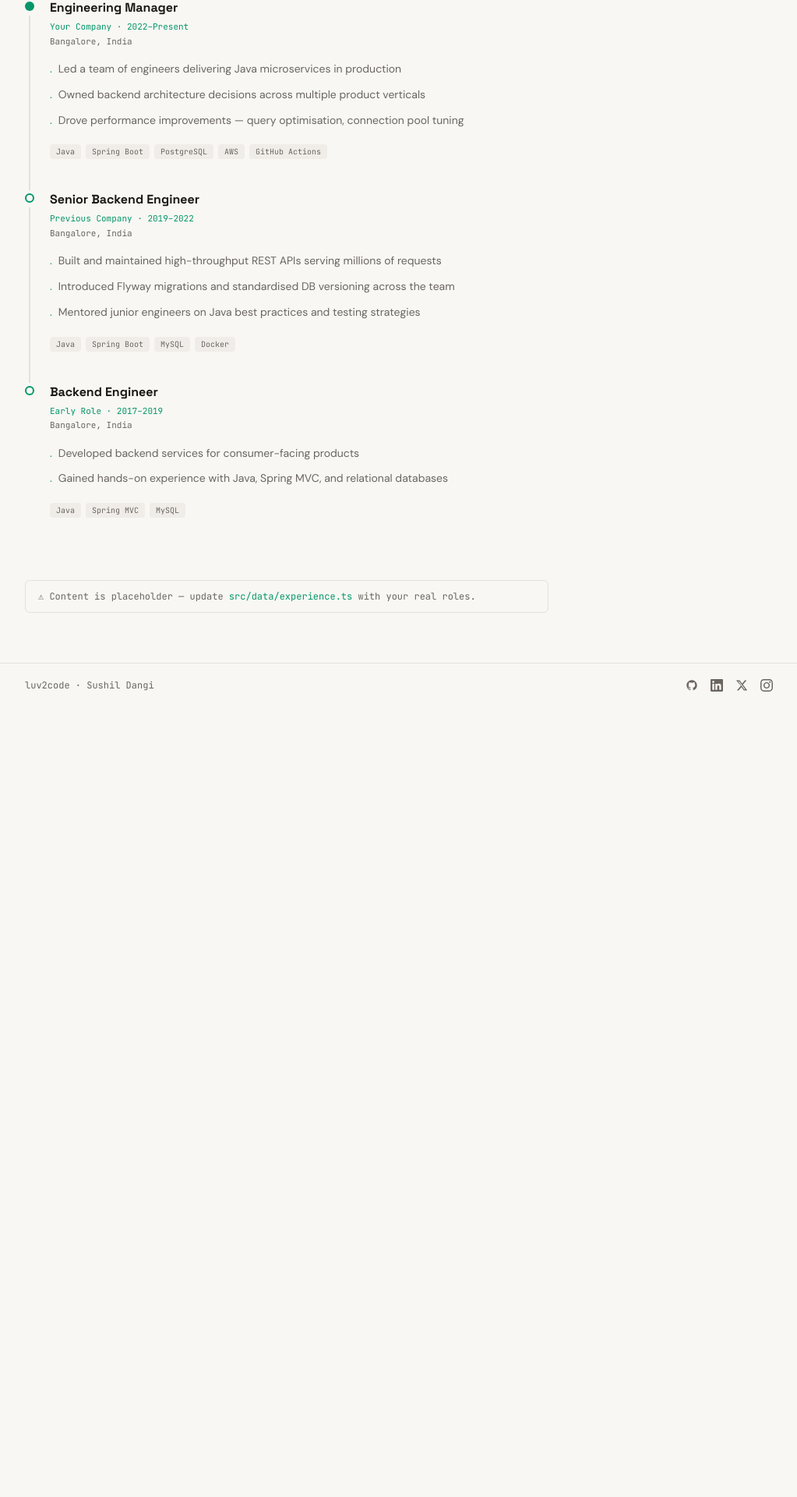
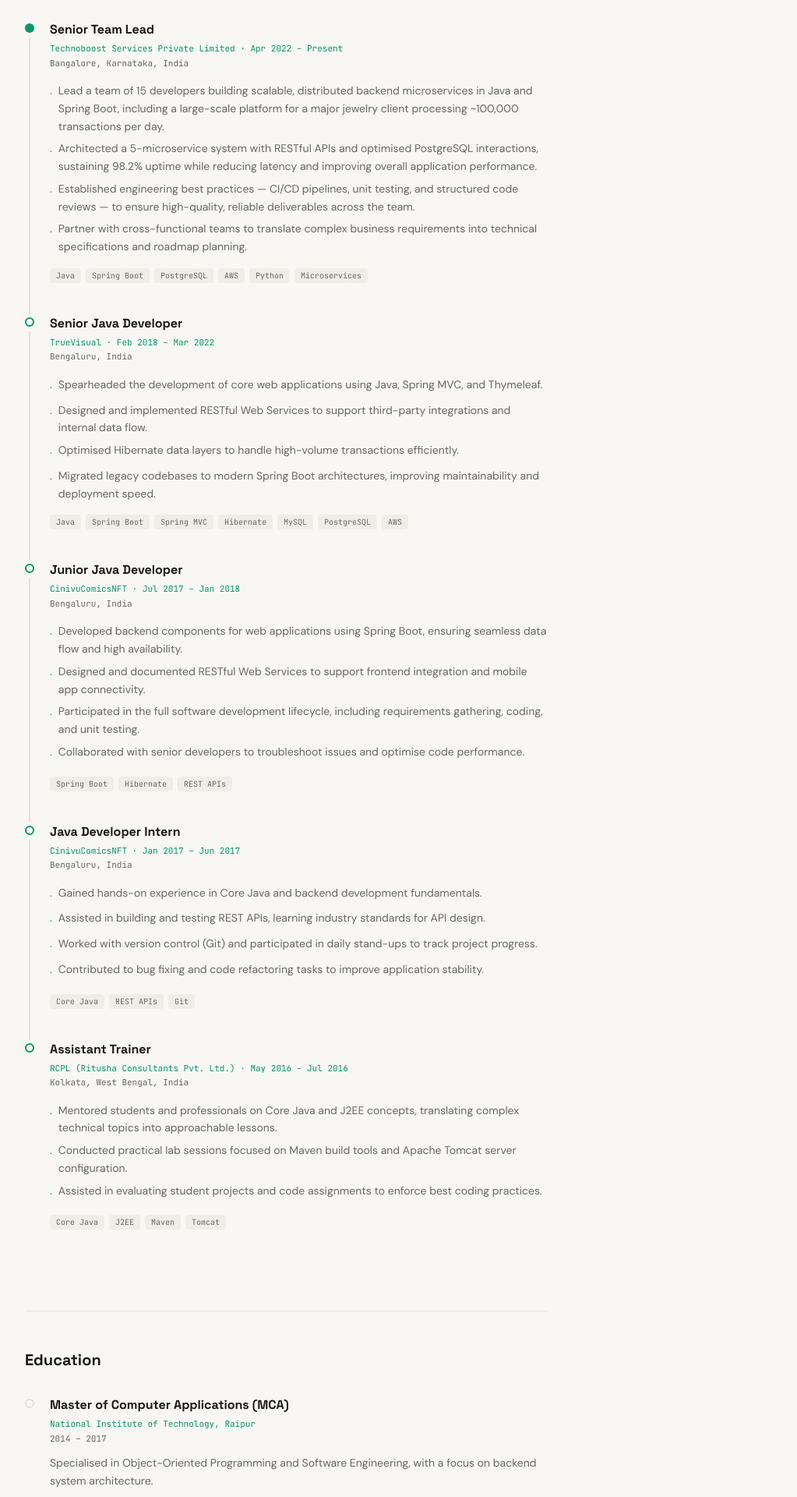
Before and after one commit to dangi-ai/dangi-ai.github.io, a Next.js app: page /experience in a window 1280 px wide. Shown: the part 254-2174 px from the top of the page at 78% size, without its empty margins (128-1151 px from the left). Before the commit the page ends 1161 px from the top, so only its background shows below. Built offline with nearby package versions, Linux system fonts and the light colour scheme.

Commit message:
feat: real experience data, education section, updated bio + email + title

```diff
--- a/src/app/about/page.tsx
+++ b/src/app/about/page.tsx
@@ -29,17 +29,19 @@ export default function AboutPage() {
 
       <div className="max-w-2xl space-y-5 mb-14">
         <p className="text-muted leading-relaxed">
-          I&apos;m an Engineering Manager and backend engineer with a deep focus on Java and
-          Spring Boot. I care about clean architecture, predictable systems, and helping teams
-          ship production code with confidence.
+          Senior Java Backend Lead with 10+ years of experience engineering scalable, distributed
+          systems. Currently Senior Team Lead at Technoboost Services, leading a team of 15
+          developers building microservices with Java, Spring Boot, and Hibernate — with a focus
+          on clean architecture, performance, and mentoring.
+        </p>
+        <p className="text-muted leading-relaxed">
+          I&apos;ve worked across the full backend spectrum: high-throughput REST APIs, 5-service
+          microservice architectures processing ~100,000 transactions per day, PostgreSQL
+          optimisation, CI/CD pipelines, and cloud deployments on AWS.
         </p>
         <p className="text-muted leading-relaxed">
           Beyond the code, I believe strongly in sharing what I learn — through open-source,
           writing, and building in public. That&apos;s the whole point of Luv2code.
-        </p>
-        <p className="text-muted leading-relaxed">
-          I&apos;ve spent years working on high-throughput backend systems, leading engineering
-          teams, and obsessing over database performance and deployment automation.
         </p>
       </div>
 
--- a/src/app/contact/page.tsx
+++ b/src/app/contact/page.tsx
@@ -61,12 +61,12 @@ export default function ContactPage() {
 
       <div className="text-center max-w-lg">
         <a
-          href="mailto:dangi.sushil5@gmail.com"
+          href="mailto:sushil.dangi@luv2code.in"
           className="inline-block bg-accent text-white font-semibold text-sm px-6 py-3 rounded-md hover:bg-accent-dark transition-colors"
         >
           Say hi via email →
         </a>
-        <p className="font-mono text-xs text-muted mt-3">dangi.sushil5@gmail.com</p>
+        <p className="font-mono text-xs text-muted mt-3">sushil.dangi@luv2code.in</p>
       </div>
     </div>
   )
--- a/src/app/experience/page.tsx
+++ b/src/app/experience/page.tsx
@@ -1,11 +1,11 @@
 import type { Metadata } from 'next'
-import { experience } from '@/data/experience'
+import { experience, education } from '@/data/experience'
 import { TimelineEntry } from '@/components/experience/TimelineEntry'
 
 export const metadata: Metadata = {
   title: 'Experience',
   description:
-    'Career timeline of Sushil Dangi — Engineering Manager and Backend Engineer.',
+    'Career timeline of Sushil Dangi — Senior Java / Spring Boot Lead with 10+ years building distributed systems and leading engineering teams.',
   openGraph: { url: 'https://luv2code.in/experience' },
 }
 
@@ -15,10 +15,12 @@ export default function ExperiencePage() {
       <p className="font-mono text-[10px] text-accent uppercase tracking-[0.2em] mb-4">
         Experience
       </p>
-      <h1 className="font-display text-4xl font-bold text-ink leading-tight mb-12">
+      <h1 className="font-display text-4xl font-bold text-ink leading-tight mb-2">
         Career timeline
       </h1>
+      <p className="text-muted text-sm mb-12">10+ years · Java · Spring Boot · Distributed Systems</p>
 
+      {/* Work experience */}
       <div className="max-w-2xl">
         {experience.map((entry, i) => (
           <TimelineEntry
@@ -29,9 +31,27 @@ export default function ExperiencePage() {
         ))}
       </div>
 
-      <p className="mt-10 font-mono text-xs text-muted border border-line rounded-md px-4 py-3 max-w-2xl">
-        ⚠ Content is placeholder — update <code className="text-accent">src/data/experience.ts</code> with your real roles.
-      </p>
+      {/* Education */}
+      <div className="max-w-2xl mt-16 border-t border-line pt-12">
+        <h2 className="font-display text-xl font-bold text-ink mb-8">Education</h2>
+        <div className="space-y-8">
+          {education.map((edu) => (
+            <div key={edu.degree} className="flex gap-5">
+              <div className="flex flex-col items-center flex-shrink-0 pt-1">
+                <div className="w-3 h-3 rounded-full bg-paper border-2 border-line flex-shrink-0" />
+              </div>
+              <div>
+                <h3 className="font-display font-bold text-ink text-base">{edu.degree}</h3>
+                <p className="font-mono text-[11px] text-accent mt-1">{edu.institution}</p>
+                <p className="font-mono text-[11px] text-muted mt-0.5">{edu.period}</p>
+                {edu.notes && (
+                  <p className="text-sm text-muted leading-relaxed mt-3">{edu.notes}</p>
+                )}
+              </div>
+            </div>
+          ))}
+        </div>
+      </div>
     </div>
   )
 }
--- a/src/app/layout.tsx
+++ b/src/app/layout.tsx
@@ -26,7 +26,7 @@ export const metadata: Metadata = {
   metadataBase: new URL('https://luv2code.in'),
   title: { default: 'Luv2code — Sushil Dangi', template: '%s | Luv2code' },
   description:
-    'Engineering Manager & Backend Engineer. Java · Spring Boot · AWS. I luv 2 code. I luv 2 share what I learn.',
+    'Senior Java / Spring Boot Lead · 10+ years building distributed systems & leading engineering teams. I luv 2 code. I luv 2 share what I learn.',
   openGraph: {
     type: 'website',
     url: 'https://luv2code.in',
--- a/src/components/home/Hero.tsx
+++ b/src/components/home/Hero.tsx
@@ -48,7 +48,7 @@ export function Hero() {
           className="font-mono text-[10px] text-accent uppercase tracking-[0.2em] mb-4 animate-fade-up"
           style={{ animationDelay: '0ms' }}
         >
-          Engineering Manager · Backend Engineer
+          Senior Java / Spring Boot Lead · 10+ Years
         </p>
 
         <h1
--- a/src/data/experience.ts
+++ b/src/data/experience.ts
@@ -1,41 +1,84 @@
 import type { ExperienceEntry } from '@/lib/types'
 
-// TODO: Replace placeholder entries with your real experience
 export const experience: ExperienceEntry[] = [
   {
-    role: 'Engineering Manager',
-    company: 'Your Company',
-    period: '2022–Present',
-    location: 'Bangalore, India',
+    role: 'Senior Team Lead',
+    company: 'Technoboost Services Private Limited',
+    period: 'Apr 2022 – Present',
+    location: 'Bangalore, Karnataka, India',
     current: true,
     bullets: [
-      'Led a team of engineers delivering Java microservices in production',
-      'Owned backend architecture decisions across multiple product verticals',
-      'Drove performance improvements — query optimisation, connection pool tuning',
+      'Lead a team of 15 developers building scalable, distributed backend microservices in Java and Spring Boot, including a large-scale platform for a major jewelry client processing ~100,000 transactions per day.',
+      'Architected a 5-microservice system with RESTful APIs and optimised PostgreSQL interactions, sustaining 98.2% uptime while reducing latency and improving overall application performance.',
+      'Established engineering best practices — CI/CD pipelines, unit testing, and structured code reviews — to ensure high-quality, reliable deliverables across the team.',
+      'Partner with cross-functional teams to translate complex business requirements into technical specifications and roadmap planning.',
     ],
-    tech: ['Java', 'Spring Boot', 'PostgreSQL', 'AWS', 'GitHub Actions'],
+    tech: ['Java', 'Spring Boot', 'PostgreSQL', 'AWS', 'Python', 'Microservices'],
   },
   {
-    role: 'Senior Backend Engineer',
-    company: 'Previous Company',
-    period: '2019–2022',
-    location: 'Bangalore, India',
+    role: 'Senior Java Developer',
+    company: 'TrueVisual',
+    period: 'Feb 2018 – Mar 2022',
+    location: 'Bengaluru, India',
     bullets: [
-      'Built and maintained high-throughput REST APIs serving millions of requests',
-      'Introduced Flyway migrations and standardised DB versioning across the team',
-      'Mentored junior engineers on Java best practices and testing strategies',
+      'Spearheaded the development of core web applications using Java, Spring MVC, and Thymeleaf.',
+      'Designed and implemented RESTful Web Services to support third-party integrations and internal data flow.',
+      'Optimised Hibernate data layers to handle high-volume transactions efficiently.',
+      'Migrated legacy codebases to modern Spring Boot architectures, improving maintainability and deployment speed.',
     ],
-    tech: ['Java', 'Spring Boot', 'MySQL', 'Docker'],
+    tech: ['Java', 'Spring Boot', 'Spring MVC', 'Hibernate', 'MySQL', 'PostgreSQL', 'AWS'],
   },
   {
-    role: 'Backend Engineer',
-    company: 'Early Role',
-    period: '2017–2019',
-    location: 'Bangalore, India',
+    role: 'Junior Java Developer',
+    company: 'CinivuComicsNFT',
+    period: 'Jul 2017 – Jan 2018',
+    location: 'Bengaluru, India',
     bullets: [
-      'Developed backend services for consumer-facing products',
-      'Gained hands-on experience with Java, Spring MVC, and relational databases',
+      'Developed backend components for web applications using Spring Boot, ensuring seamless data flow and high availability.',
+      'Designed and documented RESTful Web Services to support frontend integration and mobile app connectivity.',
+      'Participated in the full software development lifecycle, including requirements gathering, coding, and unit testing.',
+      'Collaborated with senior developers to troubleshoot issues and optimise code performance.',
     ],
-    tech: ['Java', 'Spring MVC', 'MySQL'],
+    tech: ['Spring Boot', 'Hibernate', 'REST APIs'],
+  },
+  {
+    role: 'Java Developer Intern',
+    company: 'CinivuComicsNFT',
+    period: 'Jan 2017 – Jun 2017',
+    location: 'Bengaluru, India',
+    bullets: [
+      'Gained hands-on experience in Core Java and backend development fundamentals.',
+      'Assisted in building and testing REST APIs, learning industry standards for API design.',
+      'Worked with version control (Git) and participated in daily stand-ups to track project progress.',
+      'Contributed to bug fixing and code refactoring tasks to improve application stability.',
+    ],
+    tech: ['Core Java', 'REST APIs', 'Git'],
+  },
+  {
+    role: 'Assistant Trainer',
+    company: 'RCPL (Ritusha Consultants Pvt. Ltd.)',
+    period: 'May 2016 – Jul 2016',
+    location: 'Kolkata, West Bengal, India',
+    bullets: [
+      'Mentored students and professionals on Core Java and J2EE concepts, translating complex technical topics into approachable lessons.',
+      'Conducted practical lab sessions focused on Maven build tools and Apache Tomcat server configuration.',
+      'Assisted in evaluating student projects and code assignments to enforce best coding practices.',
+    ],
+    tech: ['Core Java', 'J2EE', 'Maven', 'Tomcat'],
   },
 ]
+
+export const education = [
+  {
+    degree: 'Master of Computer Applications (MCA)',
+    institution: 'National Institute of Technology, Raipur',
+    period: '2014 – 2017',
+    notes: 'Specialised in Object-Oriented Programming and Software Engineering, with a focus on backend system architecture.',
+  },
+  {
+    degree: 'Bachelor of Computer Applications (BCA)',
+    institution: 'Sikkim Manipal University',
+    period: '2010 – 2013',
+    notes: '',
+  },
+]
```
